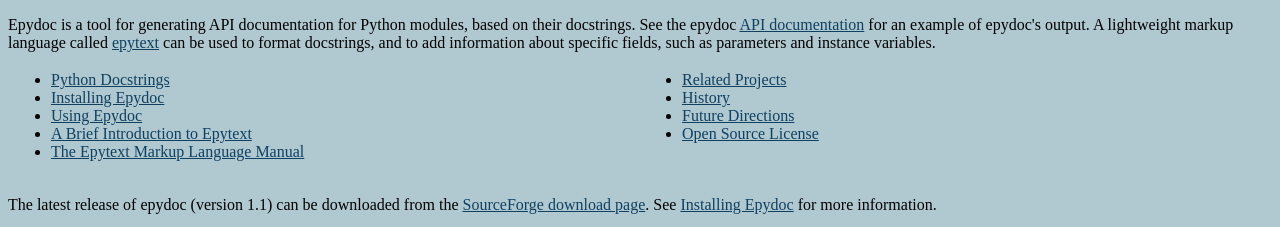
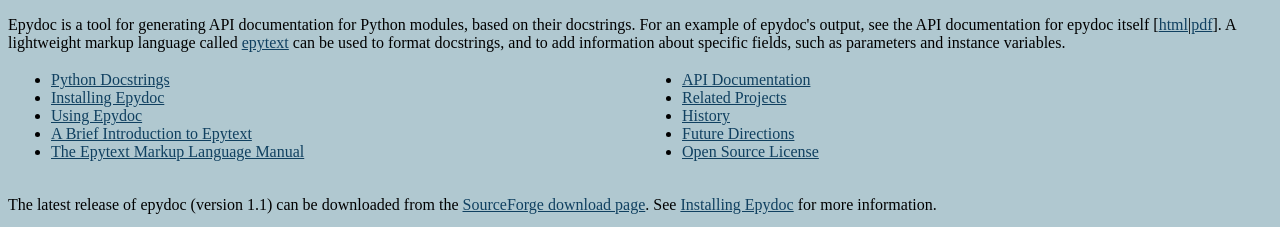
Before and after one commit to stevenxxiu/epydoc, a plain HTML site: page doc/index.html in a window 1280 px wide. Shown: the part 44-271 px from the top of the page. Drawn offline with Linux system fonts and the light colour scheme.

Commit message:
- Add epydoc.pdf to the epydoc webpage
git-svn-id: https://svn.code.sf.net/p/epydoc/code/trunk/epydoc@380 dcb71dd9-490e-0410-a59b-d6317640170d

```diff
--- a/doc/index.html
+++ b/doc/index.html
@@ -9,12 +9,12 @@
 <h1>Epydoc</h1>
 
 <p> Epydoc is a tool for generating API documentation for Python
-modules, based on their docstrings.  See the epydoc <a
-href="api/">API documentation</a> for an example of
-epydoc's output.  A lightweight markup language called <a
-href="epytext.html">epytext</a> can be used to format docstrings, and
-to add information about specific fields, such as parameters and
-instance variables. </p>
+modules, based on their docstrings.  For an example of epydoc's
+output, see the API documentation for epydoc itself [<a
+href="api/">html</a>|<a href="epydoc.pdf">pdf</a>].  A lightweight
+markup language called <a href="epytext.html">epytext</a> can be used
+to format docstrings, and to add information about specific fields,
+such as parameters and instance variables. </p>
 
 <table class="transparent" width="100%">
 <tr valign="top"><td width="50%"><ul>
@@ -25,6 +25,7 @@
   Epytext</a> </li>
   <li> <a href="epytext.html">The Epytext Markup Language Manual</a> </li>
 </ul></td><td><ul>
+  <li> <a href="api/">API Documentation</a> </li>
   <li> <a href="relatedprojects.html">Related Projects</a> </li>
   <li> <a href="history.html">History</a> </li>
   <li> <a href="future.html">Future Directions</a> </li>
@@ -62,7 +63,7 @@
 </table>
 
 <font size="-1">
-<!-- hhmts start --> Last modified: Mon Nov  4 21:25:19 EST 2002 <!-- hhmts end -->
+<!-- hhmts start --> Last modified: Wed Nov  6 04:36:19 EST 2002 <!-- hhmts end -->
 </font>
 </body>
 </html>
```
Also changed, not shown: 1 other file.
